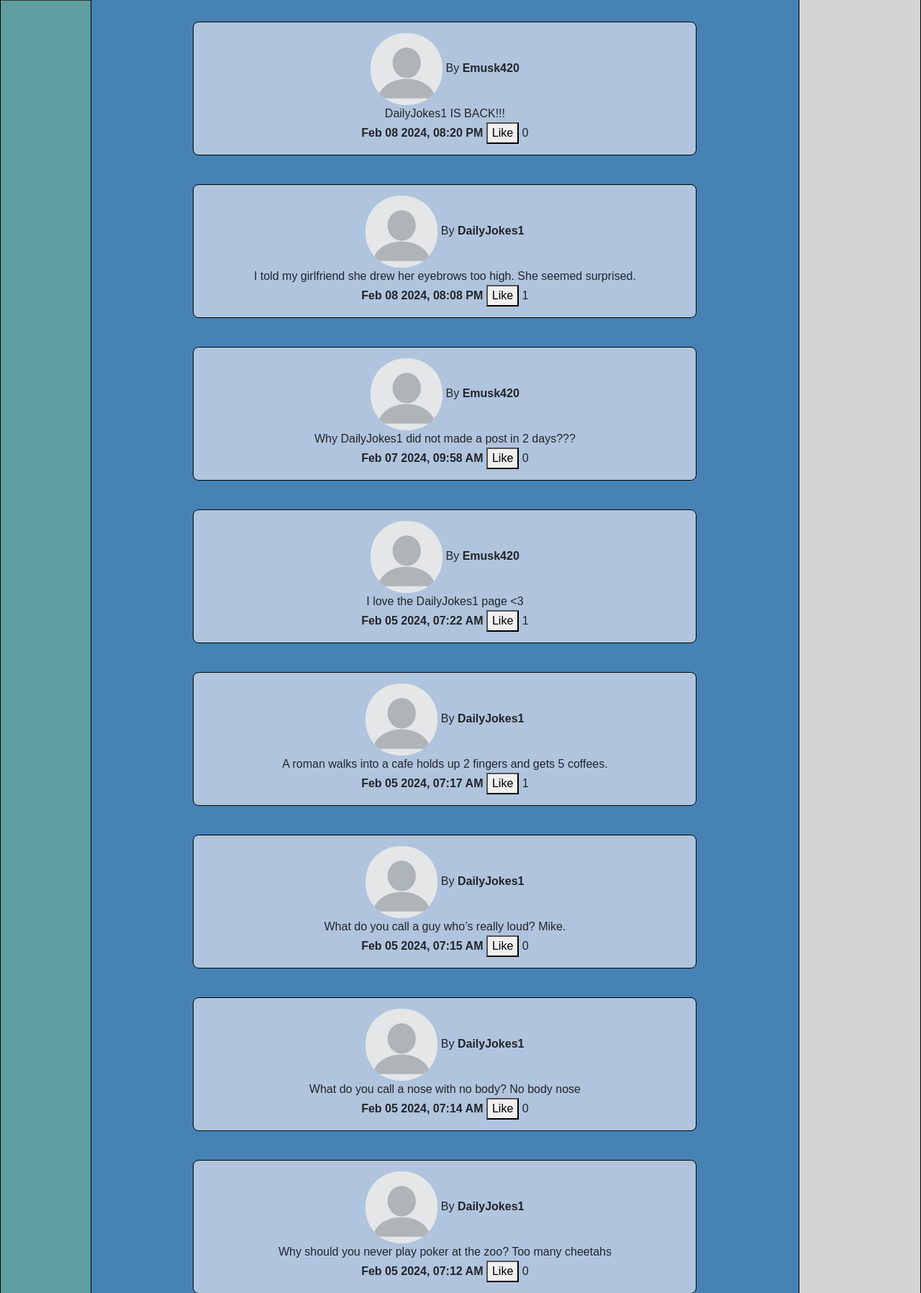
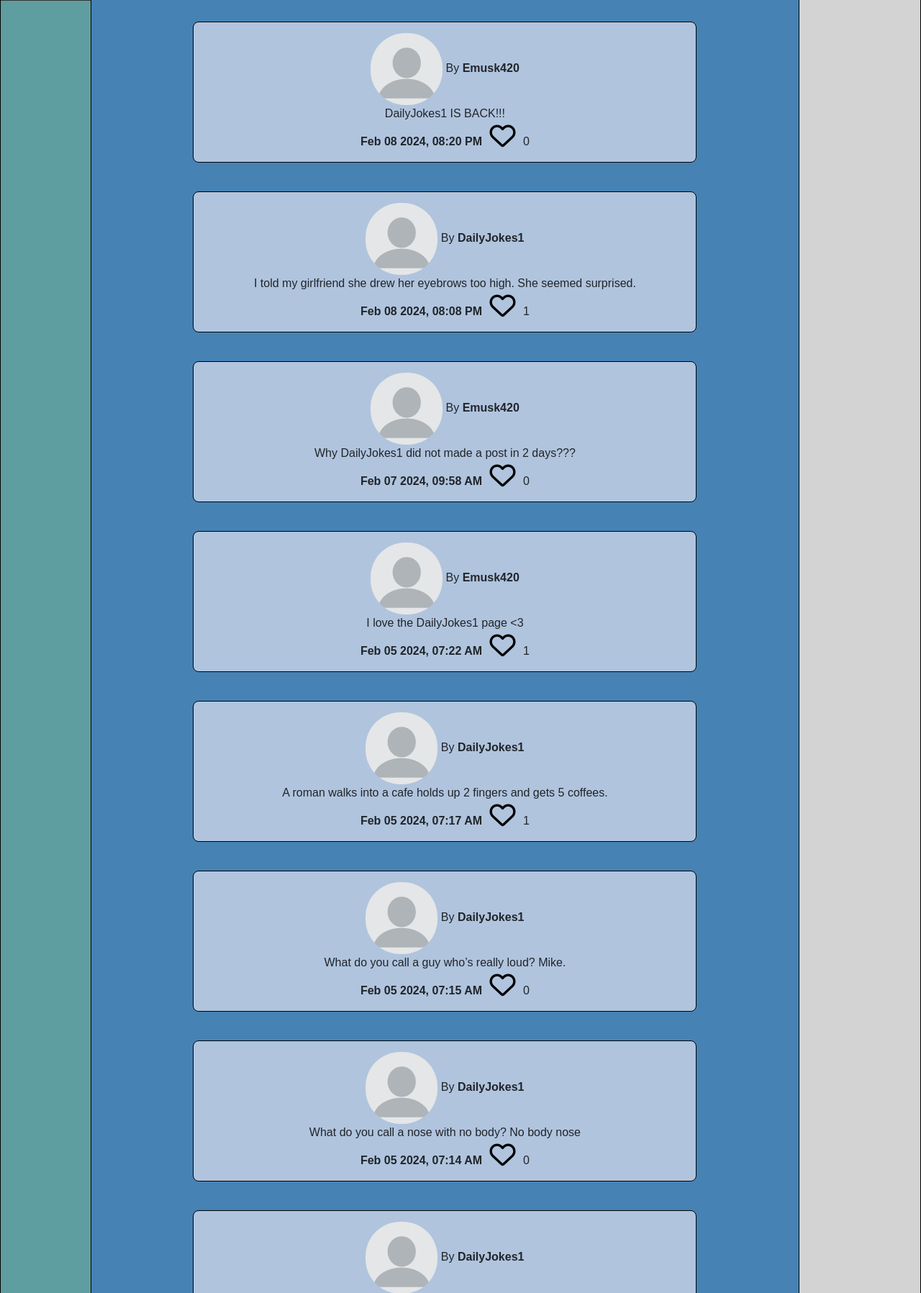
Before and after one commit to RipClaw15/Social-Network, a Django app: page / in a window 1280 px wide. Shown: the part 230-2027 px from the top of the page at 72% size. Run offline with Django 3.2, Linux system fonts and the light colour scheme; a user stored in the database is signed in; data comes from the database, SQL or seed files in the repository; both versions use the stored data as it was after the commit; some libraries are stand-ins or nearby versions.

Commit message:
added like button icon

```diff
--- a/network/static/network/post.js
+++ b/network/static/network/post.js
@@ -43,7 +43,7 @@ function render_post(){
 
             liked_by_current_user(postData, postDiv)
 
-            like_post(postDiv)
+            like_post(postData, postDiv)
 
             postList.appendChild(postDiv);
         })
@@ -51,25 +51,26 @@ function render_post(){
     })
   }
 
-  function liked_by_current_user(postData, postDiv)
-  {
+  function liked_by_current_user(postData, postDiv) {
     fetch(`/post/${postData['id']}/liked_by_current_user`)
     .then(response => response.json())
     .then(data => {
         const likeButton = postDiv.querySelector('.like-button');
 
         if (data.liked) {
-        likeButton.textContent = 'Unlike';
+          likeButton.innerHTML = "<i style='font-size:36px;' class='fas'>&#xf004;</i>";
+          likeButton.title = "Unlike";
       } else {
-        likeButton.textContent = 'Like';
-      }});
+          likeButton.innerHTML = "<i style='font-size:36px;' class='far'>&#xf004;</i>";
+          likeButton.title = "Like";
+      }
+    });
 }
 
-  function like_post(postDiv)
-  {
+
+  function like_post(postData, postDiv) {
     postDiv.querySelector('.like-button').addEventListener('click', (event) => {
-
-      const postId = event.target.dataset.postId;
+        const postId = postData['id'];
 
         let likeButton = postDiv.querySelector('.like-button');
         likeButton.disabled = true;
@@ -82,12 +83,13 @@ function render_post(){
         })
         .then(response => response.json())
         .then(data => {
-
           if (data.action === 'liked') {
-              event.target.textContent = 'Unlike';
+            likeButton.innerHTML = "<i style='font-size:36px;' class='fas'>&#xf004;</i>";
+            likeButton.title = "Unlike";
             count++;
         } else {
-              event.target.textContent = 'Like';
+            likeButton.innerHTML = "<i style='font-size:36px;' class='far'>&#xf004;</i>";
+            likeButton.title = "Like";
             count--;
         }
         likesCount.textContent = `${count}`;
@@ -95,6 +97,7 @@ function render_post(){
         });
     });
 }
+
 
   function createPostHTML(postData){
 
@@ -114,7 +117,10 @@ function render_post(){
                               <span class="date-posted">
                                 <b>${postData['date_posted']}</b>
                               </span>
-                              <button class="like-button" data-post-id="${postData['id']}">Like</button>
+
+                              <button class="like-button" data-post-id="${postData['id']}">
+                                <i style='font-size:36px;' class='far'>&#xf004;</i>
+                              </button>
                               <span class="likes">
                               ${postData['total_likes']}
                               </span>
--- a/network/static/network/styles.css
+++ b/network/static/network/styles.css
@@ -9,7 +9,10 @@
     max-width: 700px;
     width: 100%;
 }
-
+.like-button {
+    background: none;
+    border:none;
+  }
 .prof-pic {
     border-radius: 48%;
     width: 100px;
--- a/network/templates/network/layout.html
+++ b/network/templates/network/layout.html
@@ -8,6 +8,7 @@
         <link rel="stylesheet" href="{% static 'network/styles.css' %}">
         <link rel="stylesheet" href="https://cdnjs.cloudflare.com/ajax/libs/font-awesome/4.7.0/css/font-awesome.min.css">
         <script src="https://kit.fontawesome.com/99cd413302.js" crossorigin="anonymous"></script>
+
     </head>
     <body>
         <div class="left-bar">
```
Also changed, not shown: network/static/network/profile.js (+18 -14 lines), db.sqlite3. Lines whose indentation alone changed are shown as unchanged.
